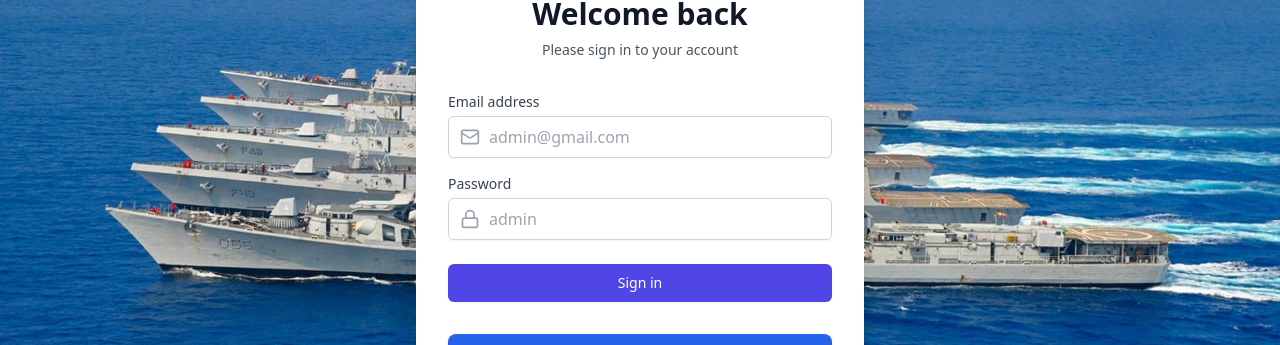
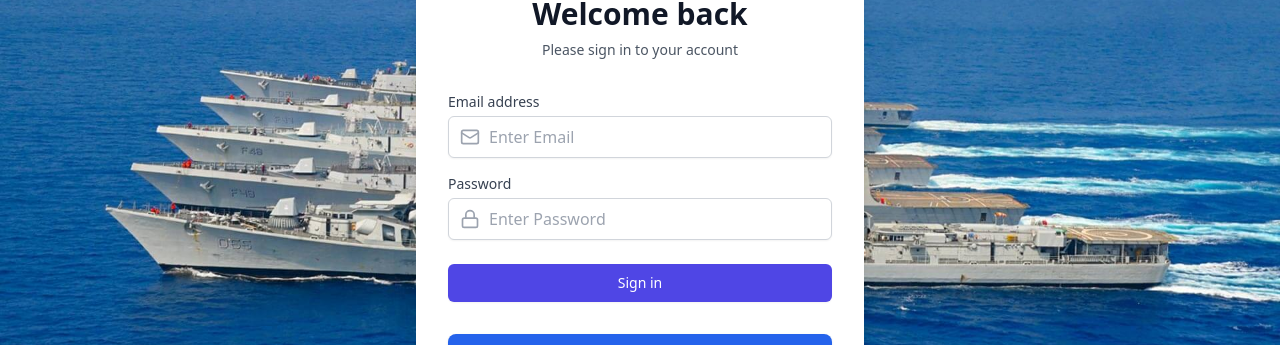
Before and after one commit to HarsimarSingh23/NewTestApp, a React (Vite) app: page / in a window 1280 px wide. Shown: the part 299-644 px from the top of the page. Built offline with nearby package versions, Linux system fonts and the light colour scheme; no server answers.

Commit message:
ADD | logs and fix login form placeholders

```diff
--- a/src/components/LoginForm.tsx
+++ b/src/components/LoginForm.tsx
@@ -22,7 +22,7 @@ export function LoginForm() {
         navigate('/dashboard');
 
       } else {
-        setError('Invalid credentials. Use admin@gmail.com / admin');
+        setError('Invalid credentials');
       }
     } catch (error) {
       setError('An error occurred. Please try again.');
@@ -63,7 +63,7 @@ export function LoginForm() {
                 value={email}
                 onChange={(e) => setEmail(e.target.value)}
                 className="block w-full pl-10 pr-3 py-2 border border-gray-300 rounded-md shadow-sm focus:ring-indigo-500 focus:border-indigo-500"
-                placeholder="admin@gmail.com"
+                placeholder="Enter Email"
               />
             </div>
           </div>
@@ -83,7 +83,7 @@ export function LoginForm() {
                 value={password}
                 onChange={(e) => setPassword(e.target.value)}
                 className="block w-full pl-10 pr-3 py-2 border border-gray-300 rounded-md shadow-sm focus:ring-indigo-500 focus:border-indigo-500"
-                placeholder="admin"
+                placeholder="Enter Password"
               />
             </div>
           </div>
--- a/src/pages/AddUserPage.tsx
+++ b/src/pages/AddUserPage.tsx
@@ -59,6 +59,7 @@ export function AddUserPage() {
     }
 
     if (adminPassword !== ADMIN_PASSWORD) {
+      console.log("value of adminpassword is ", adminPassword)
       setMessage('Invalid admin password. Access denied.');
       setIsError(true);
       return;
```
